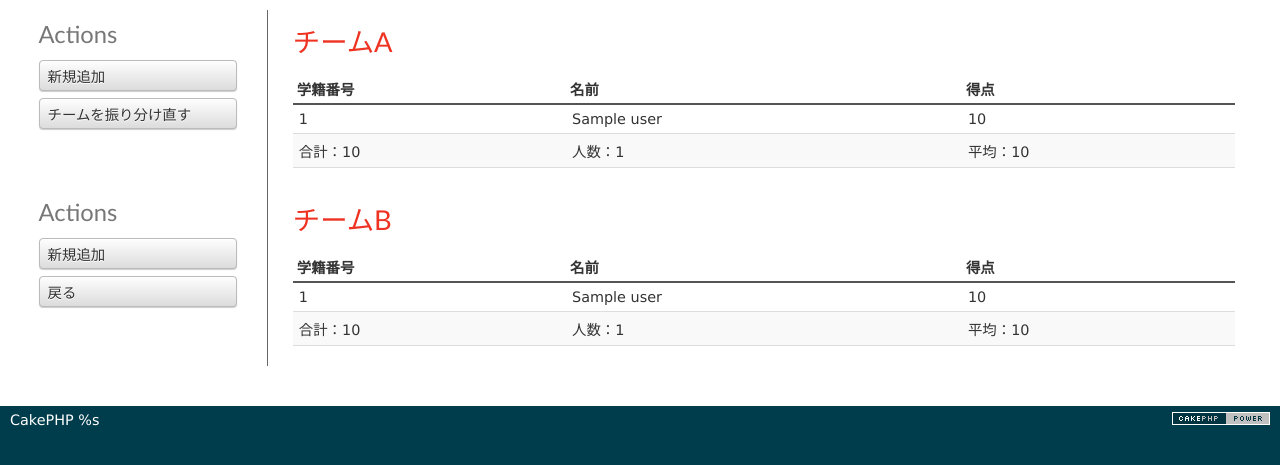
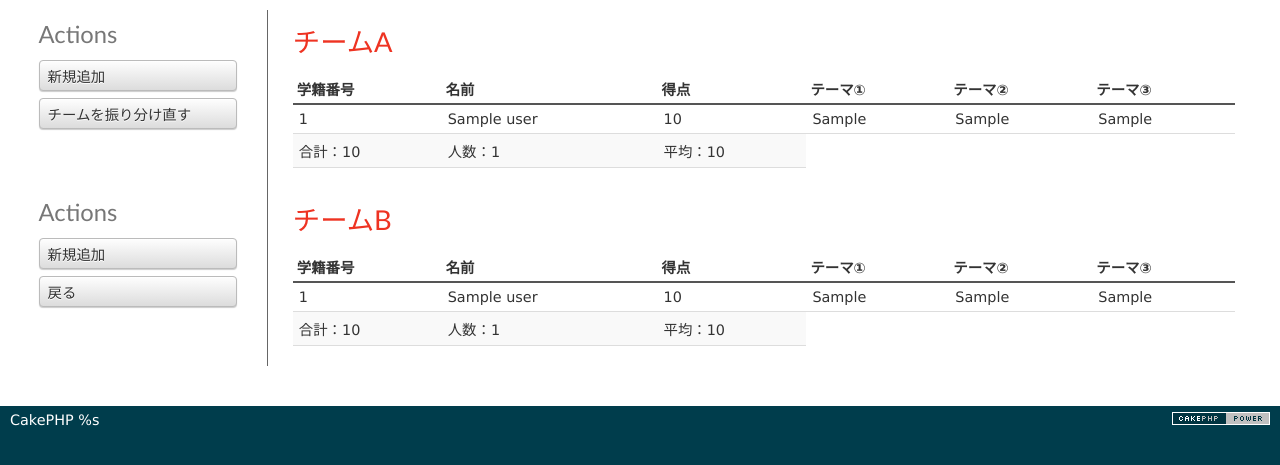
Before and after one commit to Showki/ExperimentSystem, a CakePHP app: the page made by app/View/Users/show_team_members.ctp in a window 1280 px wide. Shown: the part 47-512 px from the top of the page. Run offline with PHP 8.4 and a stand-in for CakePHP, Linux system fonts and the light colour scheme; the template is opened without the code that fills it: most values are stand-ins (such as "Sample title", 1, 10 or a date in 2020); data that the repository does not hold is empty; some libraries are stand-ins or nearby versions.

Commit message:
被験者に与えられたテーマを管理画面側で見れるように修正

```diff
--- a/app/View/Users/show_team_members.ctp
+++ b/app/View/Users/show_team_members.ctp
@@ -3,6 +3,9 @@
     $b_mem_num = count($b_team);
     $a_sum = 0;
     $b_sum = 0;
+
+	debug($a_team);
+	debug($b_team);
 ?>
 
 <div class="users index">
@@ -13,6 +16,9 @@
         <th>学籍番号</th>
         <th>名前</th>
         <th>得点</th>
+        <th>テーマ①</th>
+        <th>テーマ②</th>
+        <th>テーマ③</th>
 	</tr>
 	</thead>
 	<tbody>
@@ -21,6 +27,9 @@
 		<td><?php echo h($a_member['User']['student_number']); ?>&nbsp;</td>
 		<td><?php echo h($a_member['User']['name']); ?>&nbsp;</td>
 		<td><?php echo h($a_member['User']['points']); ?>&nbsp;</td>
+		<td><?php echo h($a_member['User']['theme_1']); ?>&nbsp;</td>
+		<td><?php echo h($a_member['User']['theme_2']); ?>&nbsp;</td>
+		<td><?php echo h($a_member['User']['theme_3']); ?>&nbsp;</td>
         <?php $a_sum += $a_member['User']['points']; ?>
 	</tr>
     <?php endforeach; ?>
@@ -50,6 +59,9 @@
         <th>学籍番号</th>
         <th>名前</th>
         <th>得点</th>
+        <th>テーマ①</th>
+        <th>テーマ②</th>
+        <th>テーマ③</th>
 	</tr>
 	</thead>
 	<tbody>
@@ -58,6 +70,9 @@
 		<td><?php echo h($b_member['User']['student_number']); ?>&nbsp;</td>
 		<td><?php echo h($b_member['User']['name']); ?>&nbsp;</td>
 		<td><?php echo h($b_member['User']['points']); ?>&nbsp;</td>
+		<td><?php echo h($a_member['User']['theme_1']); ?>&nbsp;</td>
+		<td><?php echo h($a_member['User']['theme_2']); ?>&nbsp;</td>
+		<td><?php echo h($a_member['User']['theme_3']); ?>&nbsp;</td>
         <?php $b_sum += $b_member['User']['points']; ?>
 
 	</tr>
```
